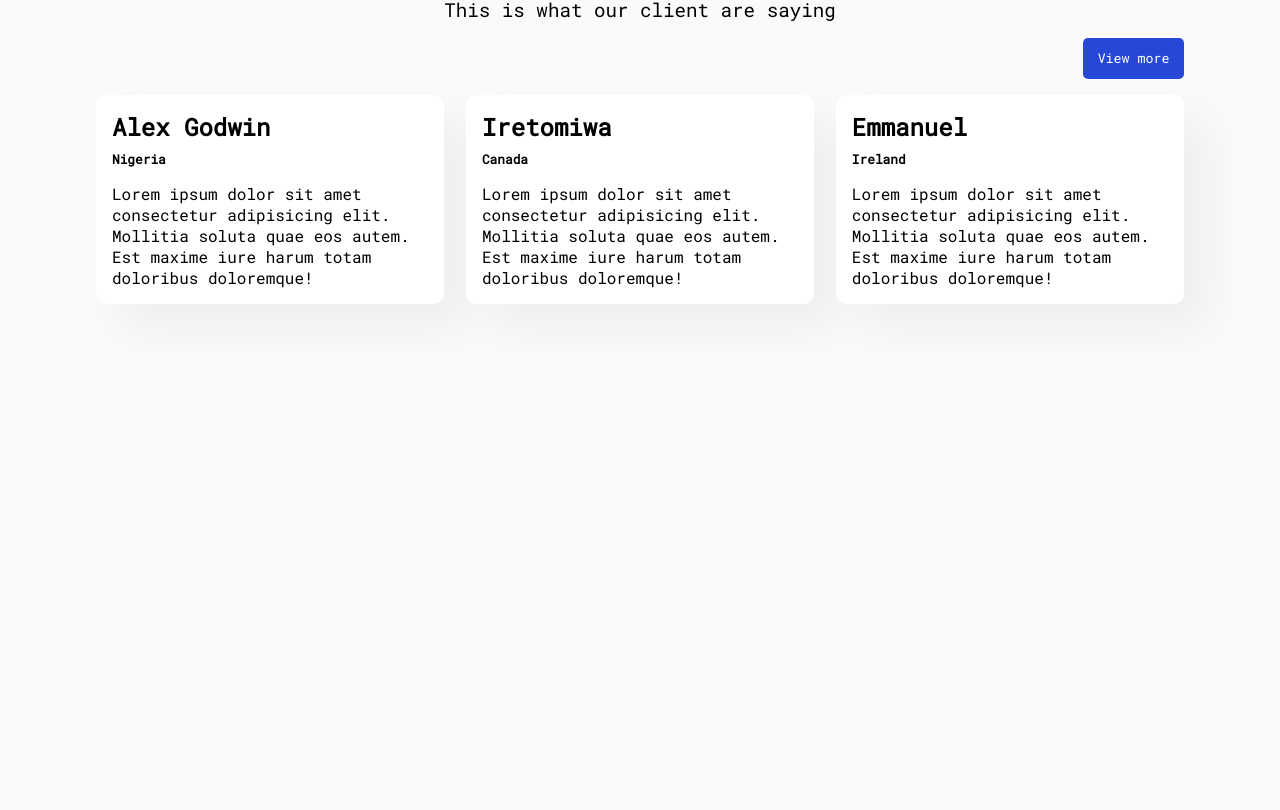
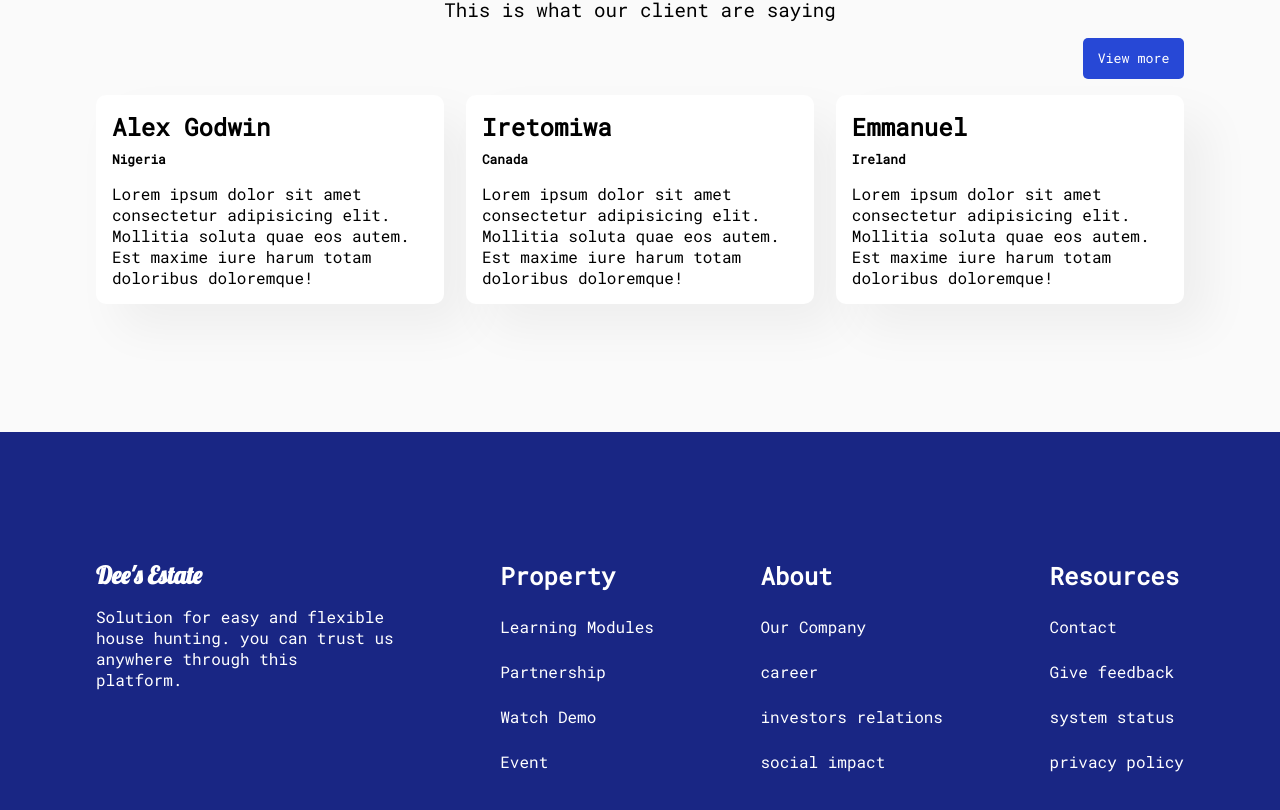
Before and after one commit to Iretoms/a-real-estate-landing-page, a React (Create React App) app: page / in a window 1280 px wide. Shown: the part 3062-3872 px from the top of the page. Before the commit the page ends 3494 px from the top, so only its background shows below. Built offline with nearby package versions, Linux system fonts and the light colour scheme.

Commit message:
Footer section

```diff
--- a/src/App.js
+++ b/src/App.js
@@ -8,6 +8,7 @@ import HowToUse from './components/sections/HowToUse';
 import ChooseUs from './components/sections/ChooseUs';
 import Featured from './components/sections/Featured';
 import Testimonial from './components/sections/Testimonial';
+import Footer from './components/Footer';
 
 
 function App() {
@@ -21,6 +22,7 @@ function App() {
       <ChooseUs/>
       <Featured/>
       <Testimonial/>
+      <Footer/>
     </>
   );
 }
--- a/src/components/Footer.js
+++ b/src/components/Footer.js
@@ -0,0 +1,81 @@
+import React from 'react';
+import styled from 'styled-components';
+
+const Footer = () => {
+    return (
+        <FooterSection>
+            <div>
+                <article className='footer-info'>
+                    <h1>Dee's Estate</h1>
+                    <p>
+                        Solution for easy and flexible <br/>
+                        house hunting. you can trust us <br/>
+                        anywhere through this <br/>
+                        platform.
+                    </p>
+                </article>
+                <article className='footer-links'>
+                    <h1>Property</h1>
+                    <ul>
+                        <li>Learning Modules</li>
+                        <li>Partnership</li>
+                        <li>Watch Demo</li>
+                        <li>Event</li>
+                    </ul>
+                </article>
+                <article  className='footer-links'>
+                    <h1>About</h1>
+                    <ul>
+                        <li>Our Company</li>
+                        <li>career</li>
+                        <li>investors relations</li>
+                        <li>social impact</li>
+                    </ul>
+                </article>
+                <article className='footer-links'>
+                    <h1>Resources</h1>
+                    <ul>
+                        <li>Contact</li>
+                        <li>Give feedback</li>
+                        <li>system status</li>
+                        <li>privacy policy</li>
+                    </ul>
+                </article>
+            </div>
+        </FooterSection>
+    );
+};
+
+const FooterSection = styled.footer`
+  width: 100vw;
+  padding: 8rem 0 10rem;
+  background-color: #192684;
+  color: #fff;
+  div {
+    display: flex;
+    justify-content: space-between;
+    width: 85%;
+    margin: 0 auto;
+    .footer-info {
+        h1 {
+            font-family: 'Lobster', cursive;
+            font-size: 1.5rem;
+            margin-bottom: 1rem;
+        }
+    }
+    .footer-links {
+        h1 {
+            font-size: 1.5rem;
+            margin-bottom: 1.5rem;
+        }
+        ul {
+            list-style: none;
+            li {
+               margin-bottom: 1.5rem;
+            }
+        }
+    }
+  }
+`
+
+export default Footer;
```
